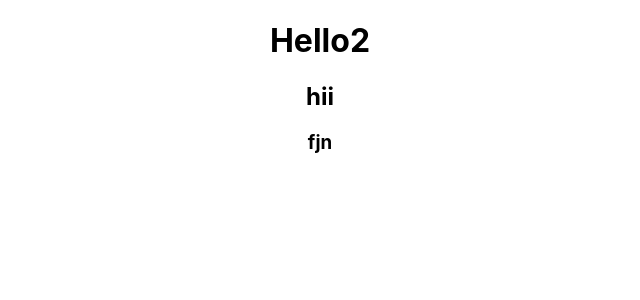
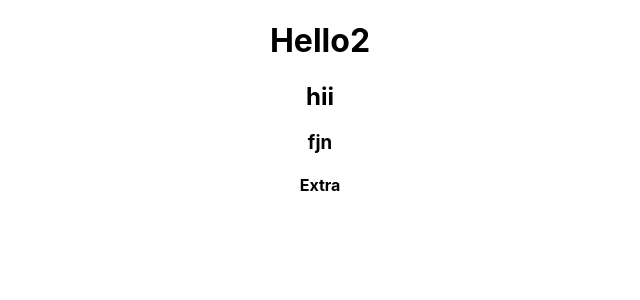
Before and after one commit to Ishsinghal/Demo, a React (Create React App) app in the folder myapp/: page / in a window 1280 px wide. Shown: the top 300 px of the page, without its empty margins (320-960 px from the left). Built offline with nearby package versions, Linux system fonts and the light colour scheme.

Commit message:
Checking1

```diff
--- a/myapp/src/App.js
+++ b/myapp/src/App.js
@@ -7,6 +7,7 @@ function App() {
       <h1>Hello2</h1>
       <h2>hii</h2>
       <h3>fjn</h3>
+      <h4>Extra</h4>
     </div>
   );
 }
```
